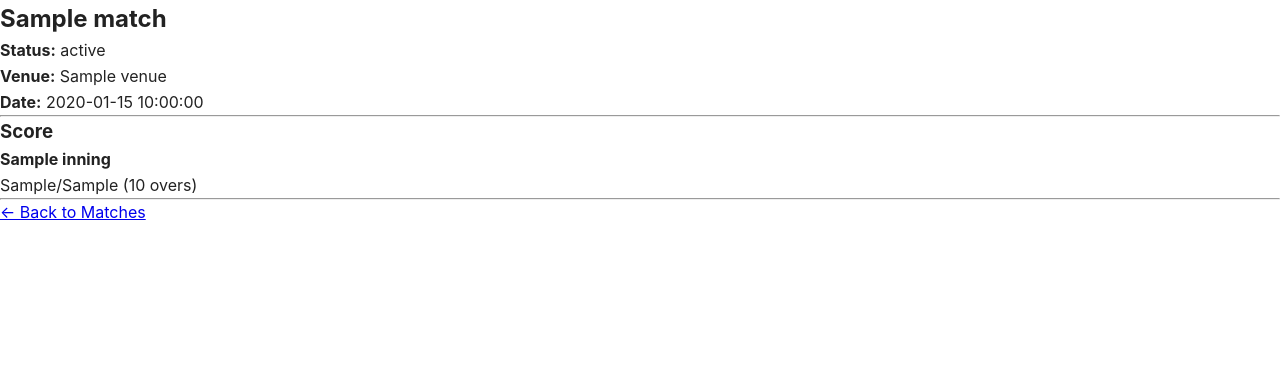
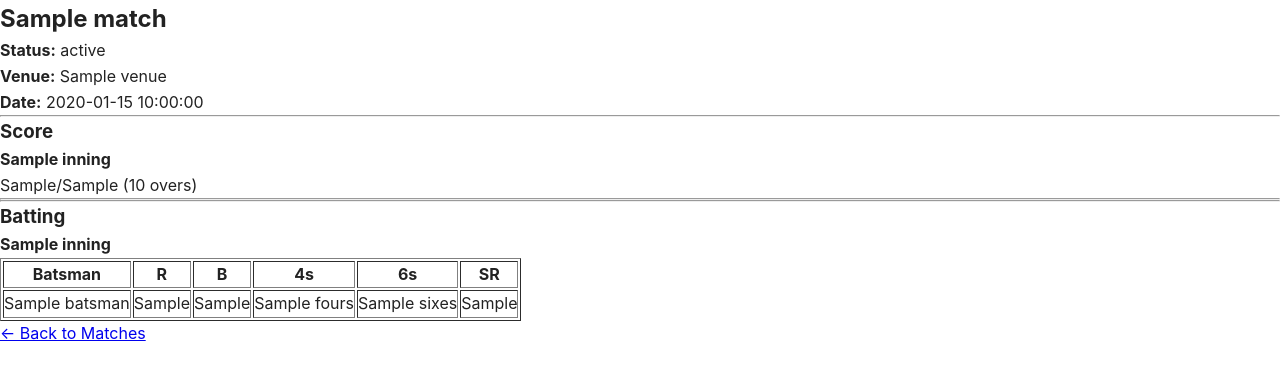
Before and after one commit to jaitapkarpranit-rgb/cricket-site, a Flask app: template templates/match.html in a window 1280 px wide. Shown: the top 380 px of the page. Run offline with Flask 3, Linux system fonts and the light colour scheme; the template is opened without the code that fills it: most values are stand-ins (such as "Sample title", 1, 10 or a date in 2020).

Commit message:
Add batting scorecard display

```diff
--- a/templates/match.html
+++ b/templates/match.html
@@ -32,6 +32,38 @@
 
 <hr>
 
+{% if match.scorecard and match.scorecard.innings %}
+    <hr>
+    <h3>Batting</h3>
+
+    {% for inning in match.scorecard.innings %}
+        <h4>{{ inning.inning }}</h4>
+
+        <table border="1" cellpadding="6">
+            <tr>
+                <th>Batsman</th>
+                <th>R</th>
+                <th>B</th>
+                <th>4s</th>
+                <th>6s</th>
+                <th>SR</th>
+            </tr>
+
+            {% for bat in inning.batting %}
+            <tr>
+                <td>{{ bat.batsman }}</td>
+                <td>{{ bat.r }}</td>
+                <td>{{ bat.b }}</td>
+                <td>{{ bat.fours }}</td>
+                <td>{{ bat.sixes }}</td>
+                <td>{{ bat.sr }}</td>
+            </tr>
+            {% endfor %}
+        </table>
+    {% endfor %}
+{% endif %}
+
+
 <p><a href="/">← Back to Matches</a></p>
 
 </body>
```
